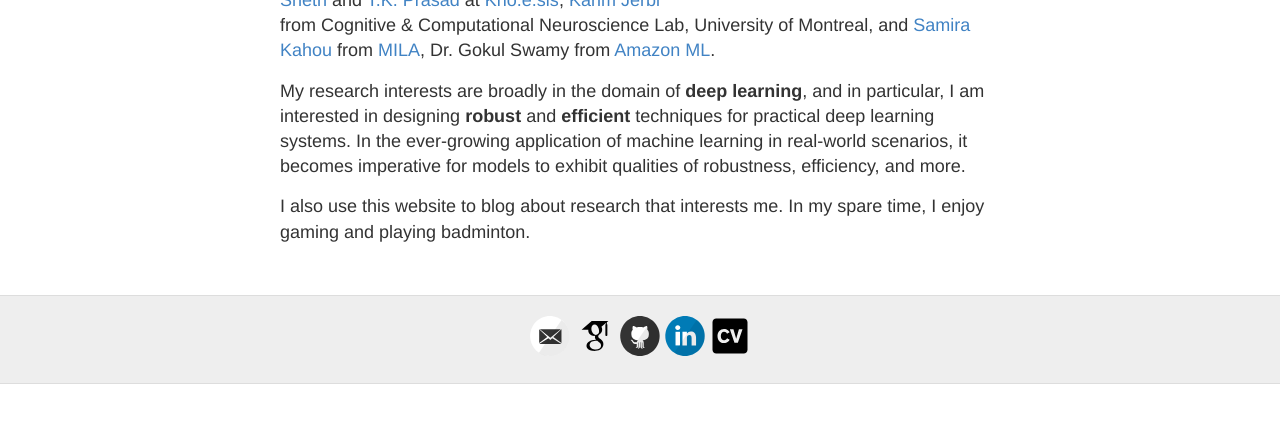
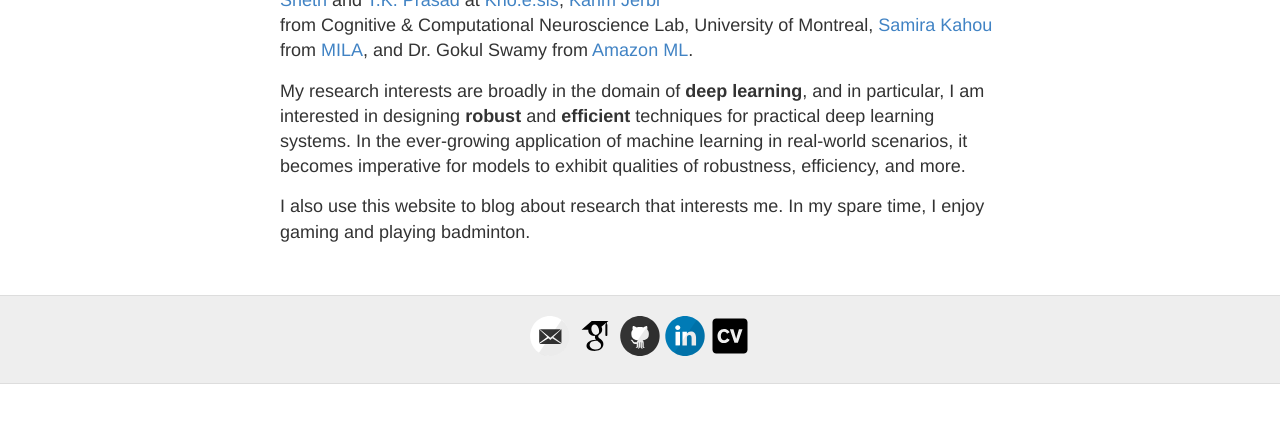
Before and after one commit to RamnathKumar181/ramnathkumar181.github.io, a Jekyll site: the page built from index.html, in a window 1280 px wide, cut to the strip 465-888 px from the top of the page. Built offline with Jekyll 4.4.1, drawn with Linux system fonts in a browser that asks for light colours.

Commit message:
polished

```diff
--- a/index.html
+++ b/index.html
@@ -14,8 +14,8 @@ Previously, I pursued my B.E. in Computer Science and Msc. in Economics from <a
     I have been fortunate enough to work with few strong research teams across the world in the field of AI, including
     <a href=https://sc.edu/study/colleges_schools/engineering_and_computing/faculty-staff/amitsheth.php>Amit Sheth</a> and
     <a href=https://people.wright.edu/t.k.prasad>T.K. Prasad</a> at <a href=https://engineering-computer-science.wright.edu/lab/knoesis>Kno.e.sis</a>,
-    <a href=https://mila.quebec/en/person/karim-jerbi/>Karim Jerbi</a> from Cognitive & Computational Neuroscience Lab, University of Montreal, and
-    <a href=https://mila.quebec/en/person/samira-ebrahimi-kahou/>Samira Kahou</a> from <a href=https://mila.quebec/en/>MILA</a>, Dr. Gokul Swamy from <a href=https://www.amazon.science/locations/bengaluru>Amazon ML</a>.
+    <a href=https://mila.quebec/en/person/karim-jerbi/>Karim Jerbi</a> from Cognitive & Computational Neuroscience Lab, University of Montreal,
+    <a href=https://mila.quebec/en/person/samira-ebrahimi-kahou/>Samira Kahou</a> from <a href=https://mila.quebec/en/>MILA</a>, and Dr. Gokul Swamy from <a href=https://www.amazon.science/locations/bengaluru>Amazon ML</a>.
 </p>
 
 <p>
```
